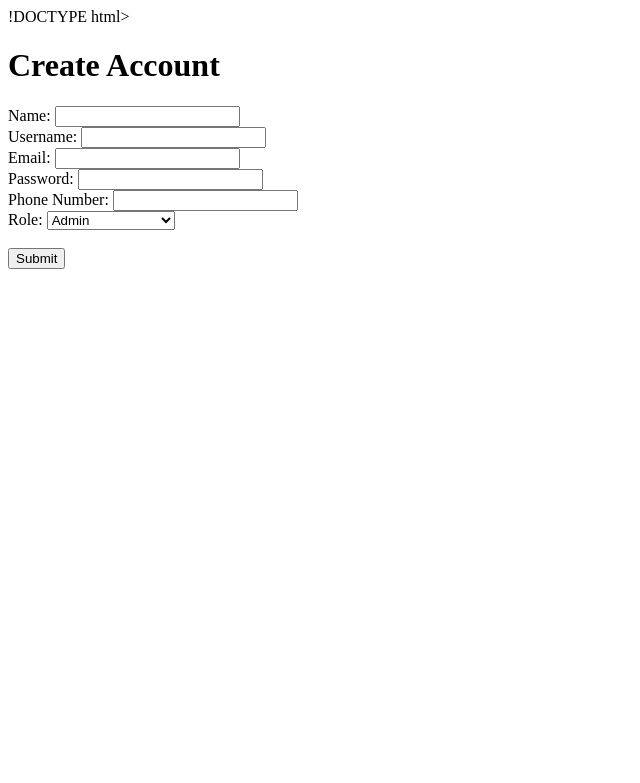
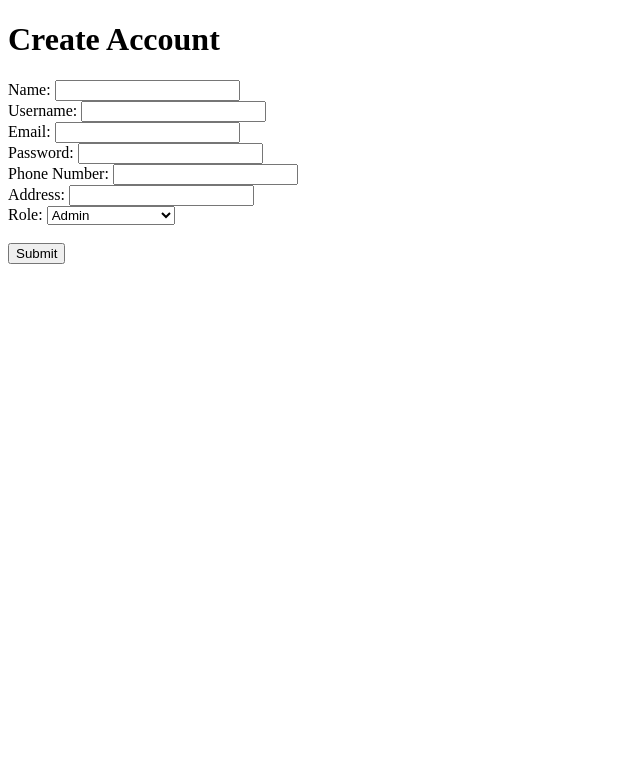
Before and after one commit to ademar-gamero/TA-Web-Application, a Django app: template templates/create_account.html in a window 1280 px wide. Shown: the top 783 px of the page, without its empty margins (0-640 px from the left). Run offline with Django 3.2, Linux system fonts and the light colour scheme; the template is opened without the code that fills it, so the values that code supplies are empty.

Commit message:
more bug fixes

```diff
--- a/ta_app/views/SectionView.py
+++ b/ta_app/views/SectionView.py
@@ -7,6 +7,10 @@ from ta_app.models import Course, Section
 from ta_app.Classes.SectionClass import SectionClass
 class SectionView(View):
     template_name = 'create_section.html'
+
+    def get(self, request):
+        a = Course.objects.all()
+        return render(request, 'create_section.html', {'courses': a})
 
     def post(self, request):
         course_parent_id = request.POST.get("course_parent")
--- a/templates/account.html
+++ b/templates/account.html
@@ -1,5 +1,5 @@
 
-!DOCTYPE html>
+<!DOCTYPE html>
 <html lang="en">
 <head>
     <meta charset="UTF-8">
--- a/templates/createAccount.html
+++ b/templates/createAccount.html
@@ -1,4 +1,4 @@
-!DOCTYPE html>
+<!DOCTYPE html>
 <html lang="en">
 <head>
     <meta charset="UTF-8">
--- a/templates/create_account.html
+++ b/templates/create_account.html
@@ -1,5 +1,5 @@
 
-!DOCTYPE html>
+<!DOCTYPE html>
 <html lang="en">
 <head>
     <meta charset="UTF-8">
@@ -8,7 +8,7 @@
 <body>
     <h1>Create Account</h1>
     <div>
-    <form action="/Home/createAccount" method="post">
+    <form action="/Home/accountCreation/" method="post">
       {% csrf_token %}
         <label for="name">Name: </label>
         <input type="text" id="name" name="name"><br>
@@ -20,6 +20,8 @@
         <input type="text" id="password" name="password"><br>
         <label for="phone_number">Phone Number: </label>
         <input type="text" id="phone_number" name="phone_number"><br>
+        <label for="address">Address: </label>
+        <input type="text" id="address" name="address"><br>
         <label for="role-selection">Role: </label>
         <select name="role" id="role-selection">
           <option value="Admin">Admin</option>
--- a/templates/create_course.html
+++ b/templates/create_course.html
@@ -1,4 +1,4 @@
-!DOCTYPE html>
+<!DOCTYPE html>
 <html lang="en">
 <head>
     <meta charset="UTF-8">
--- a/templates/create_section.html
+++ b/templates/create_section.html
@@ -14,7 +14,7 @@
                 <label for="course_parent">Course:</label>
                 <select name="course_parent" id="course_parent" required>
                     {% for course in courses %}
-                    <option value="{{ course.id }}">{{ course.course_name }}</option>
+                    <option value="{{ course.id }}">{{ course }}</option>
                     {% endfor %}
                 </select>
             </div>
```
